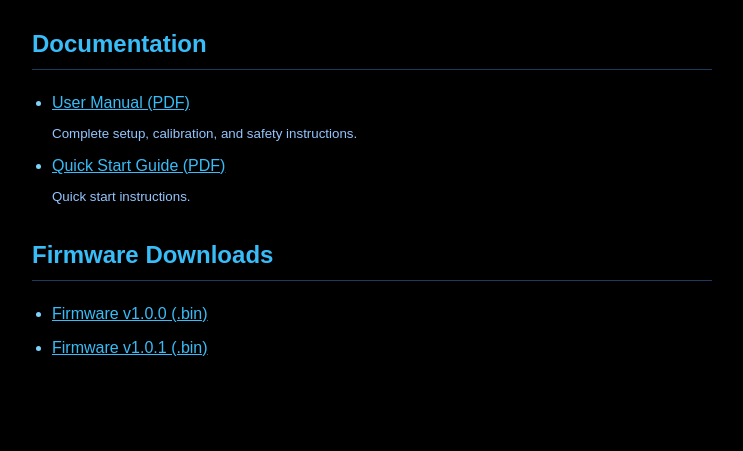
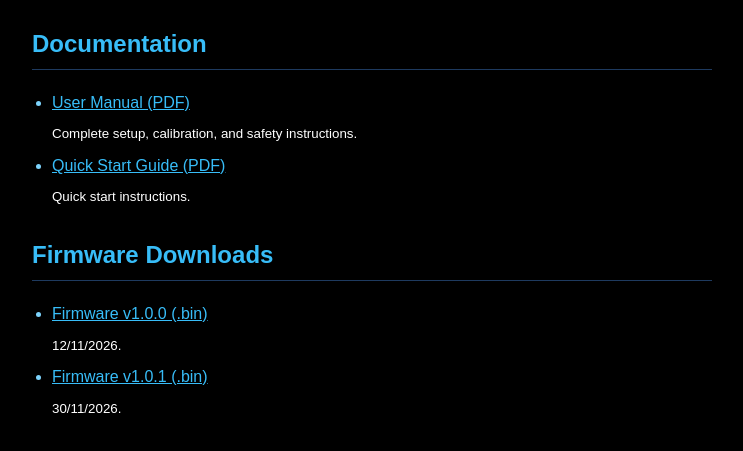
Before and after one commit to mfdesert/desert_filament-tester-help, a plain HTML site: page index.html in a window 1280 px wide. Shown: the part 149-600 px from the top of the page, without its empty margins (268-1011 px from the left). Drawn offline with Linux system fonts and the light colour scheme.

Commit message:
Change text color in documentation section

```diff
--- a/index.html
+++ b/index.html
@@ -82,15 +82,17 @@
   <h2>Documentation</h2>
   <ul>
     <li><a href="docs/manual.pdf" download>User Manual (PDF)</a></li>
-    <small style="display: block; color: #93c5fd; margin-top: 2px;">Complete setup, calibration, and safety instructions.</small>
+    <small style="display: block; color: #ffffff; margin-top: 2px;">Complete setup, calibration, and safety instructions.</small>
     <li><a href="docs/quick-start.pdf" download>Quick Start Guide (PDF)</a></li>
-    <small style="display: block; color: #93c5fd; margin-top: 2px;">Quick start instructions.</small>
+    <small style="display: block; color: #ffffff; margin-top: 2px;">Quick start instructions.</small>
   </ul>
 
   <h2>Firmware Downloads</h2>
   <ul>
     <li><a href="firmware/v1.0.0/firmware.bin" download>Firmware v1.0.0 (.bin)</a></li>
+    <small style="display: block; color: #ffffff; margin-top: 2px;">12/11/2026.</small>
     <li><a href="firmware/v1.0.1/firmware.bin" download>Firmware v1.0.1 (.bin)</a></li>
+    <small style="display: block; color: #ffffff; margin-top: 2px;">30/11/2026.</small>
   </ul>
 </body>
 </html>
```
